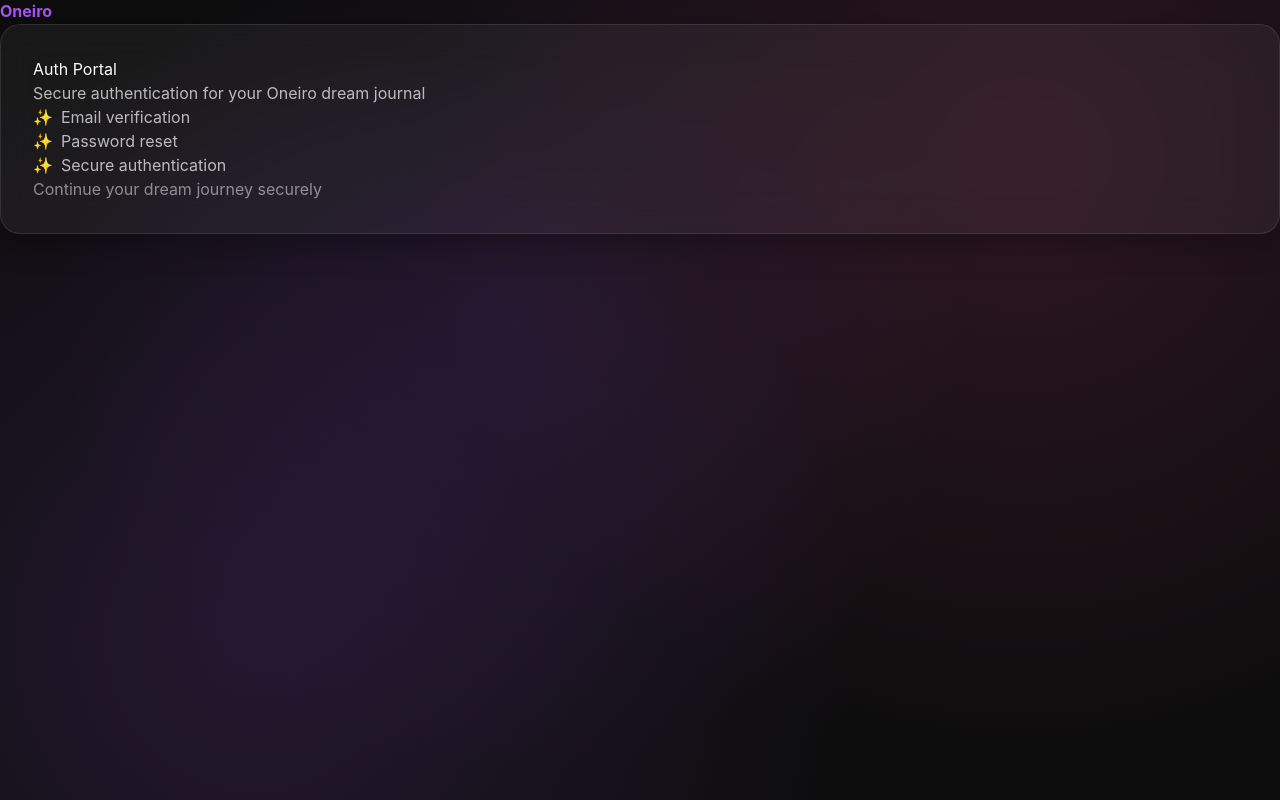
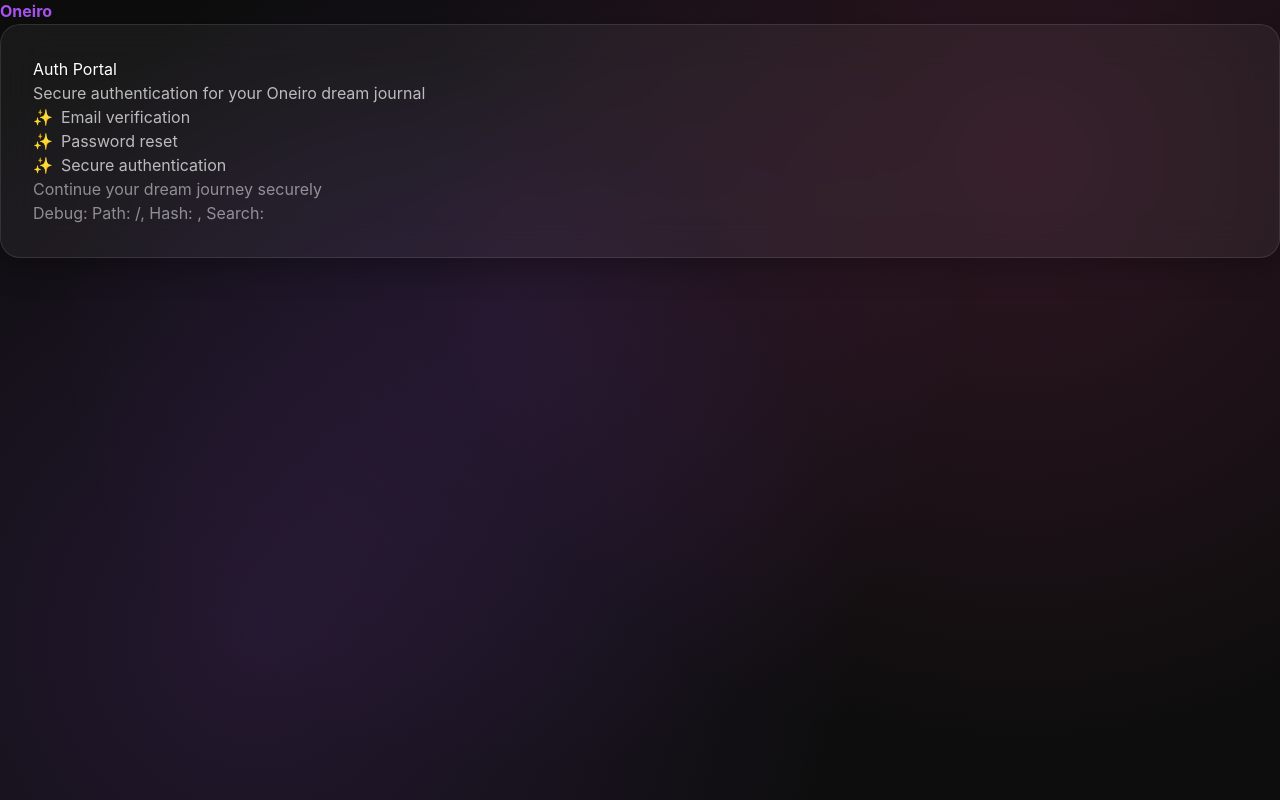
Before and after one commit to debnaml/oneiro-auth, a Next.js app: page / in a window 1280 px wide. Built offline with nearby package versions, Linux system fonts and the light colour scheme.

Commit message:
🔧 Fix auth flow - properly handle Supabase tokens and add redirect logic

```diff
--- a/app/page.js
+++ b/app/page.js
@@ -1,4 +1,28 @@
+'use client';
+import { useEffect, useState } from 'react';
+
 export default function Home() {
+  const [urlInfo, setUrlInfo] = useState('');
+
+  useEffect(() => {
+    // Debug information to help troubleshoot
+    const hash = window.location.hash;
+    const search = window.location.search;
+    const pathname = window.location.pathname;
+
+    setUrlInfo(`Path: ${pathname}, Hash: ${hash}, Search: ${search}`);
+
+    // If there are auth parameters, redirect appropriately
+    const hashParams = new URLSearchParams(hash.substring(1));
+    const type = hashParams.get('type');
+
+    if (type === 'recovery') {
+      window.location.href = '/reset-password' + hash;
+    } else if (type === 'signup') {
+      window.location.href = '/verify' + hash;
+    }
+  }, []);
+
   return (
     <div className="flex flex-col items-center justify-center min-h-[50vh]">
       <div className="glass-card w-full text-center">
@@ -14,6 +38,11 @@ export default function Home() {
         <div className="mt-8 text-muted text-sm">
           Continue your dream journey securely
         </div>
+        {urlInfo && (
+          <div className="mt-4 text-xs text-muted bg-black bg-opacity-20 p-2 rounded">
+            Debug: {urlInfo}
+          </div>
+        )}
       </div>
     </div>
   );
```
Also changed, not shown: app/reset-password/page.js (+32 -6 lines), app/verify/page.js (+31 -8 lines), 2 other files (tests, documents, lock files or other folders).
